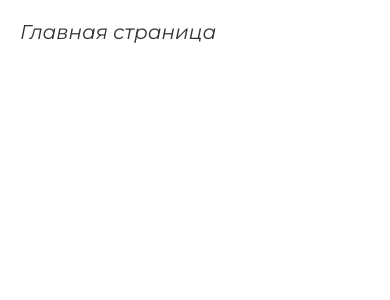
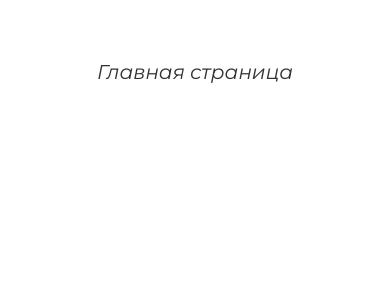
Before and after one commit to Artcode-x/News-App-React-Native, a React Native app: screen / in a window 390 px wide. Shown: the top 300 px of the page. Built offline with nearby package versions, Linux system fonts and the light colour scheme.

Commit message:
Позиционирование заголовков по центру

```diff
--- a/styles/styles.js
+++ b/styles/styles.js
@@ -4,10 +4,12 @@ export const gStyle = StyleSheet.create({
   main: {
     flex: 1,
     padding: 20,
+    paddingTop: 60,
   },
   title: {
     fontSize: 20,
     color: "#333",
     fontFamily: "mt-italic",
+    textAlign: "center",
   },
 })
```
